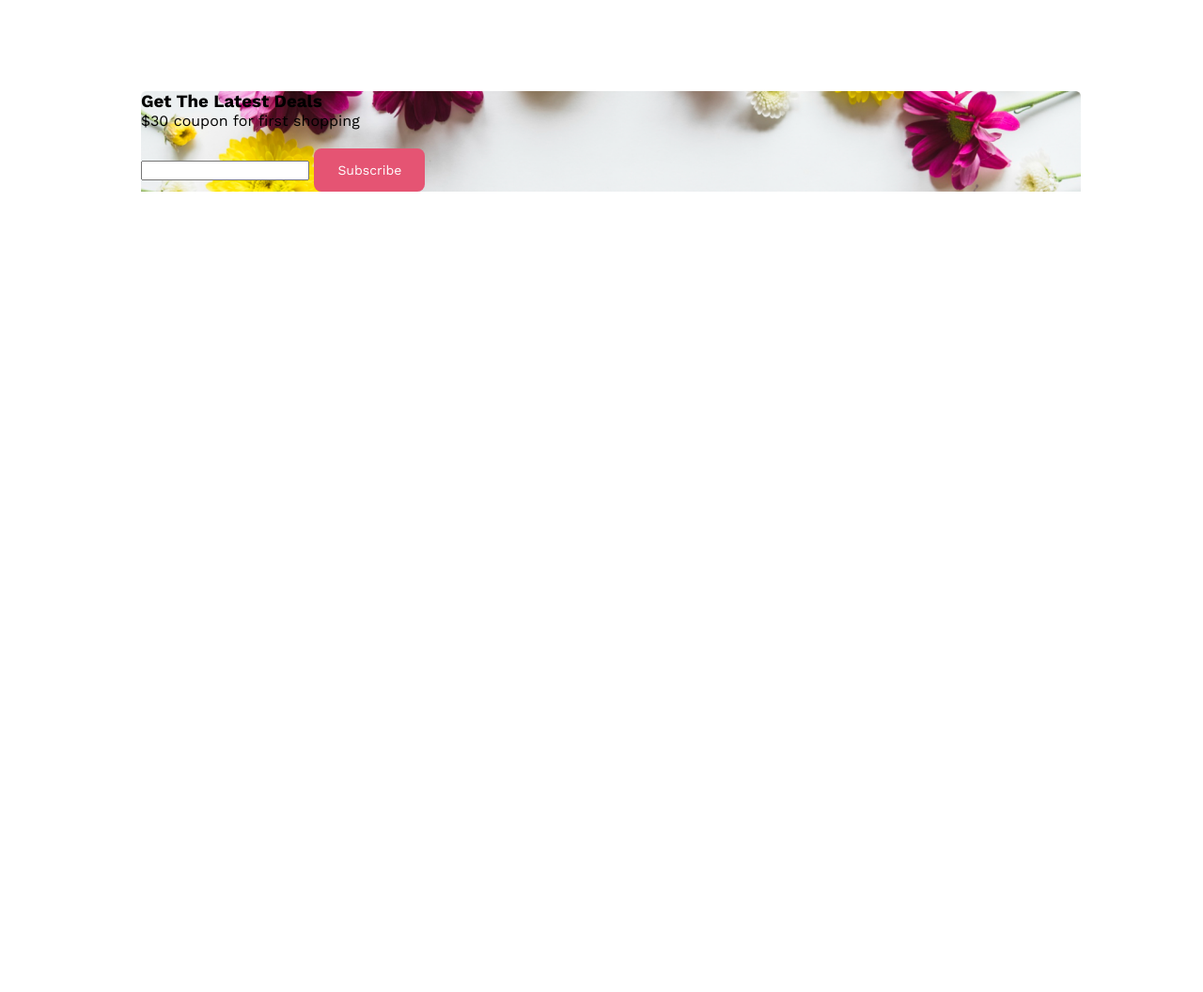
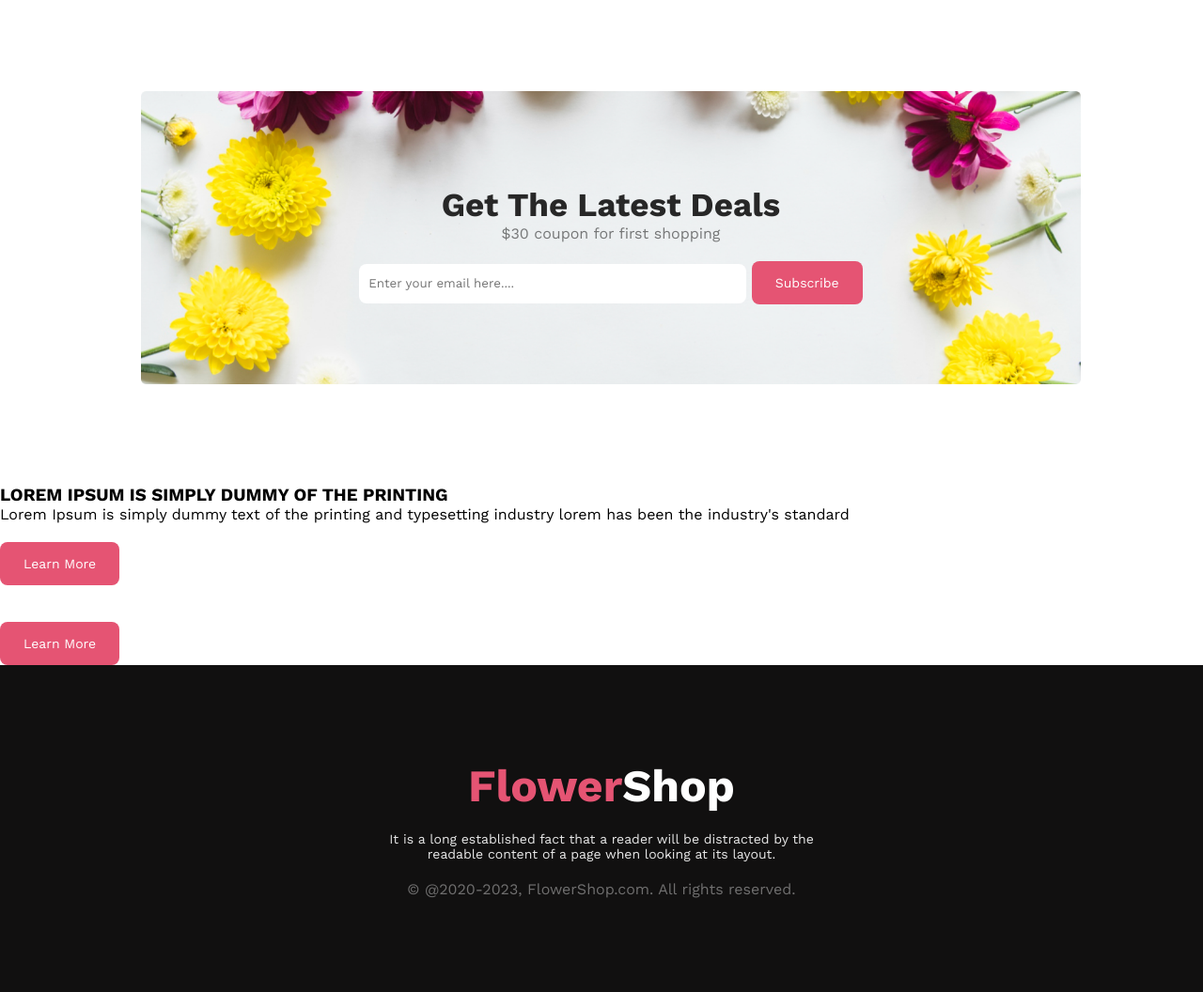
Before and after one commit to Shihab0077/flower-shop-assignment-1, a plain HTML site: page index.html in a window 1280 px wide. Shown: the part 2506-3562 px from the top of the page at 94% size. Before the commit the page ends 2760 px from the top, so only its background shows below. Drawn offline with nearby package versions, Linux system fonts and the light colour scheme.

Commit message:
footer section added

```diff
--- a/css/flower.css
+++ b/css/flower.css
@@ -143,7 +143,7 @@
 font-size: 30px;
 font-weight: 700;
 }
-.off-color{
+.primary-color{
     color: #e55473;
 }
 .hot-subtitle{
@@ -169,10 +169,52 @@ margin-top: 10px;
 }
 /* latest section */
 .latest-section{
-  margin: 50px 130px 50px 150px;
+  margin: 50px 130px 0px 150px;
   background-image: url("../flower-img/cover1.png");
   background-repeat: no-repeat;
-  background-size: cover;
-
+  background-size: contain;
+  height: 400px;
 
 }
+.latest-text{
+  text-align: center;
+ padding-top: 100px;
+}
+.latest-title{
+  color: #272727;
+font-size: 35px;
+font-weight: 700;
+}
+.latest-subtitle{
+  color: rgba(39, 39, 39, 0.60);
+font-size: 16px;
+font-weight: 400;
+}
+.latest-input{
+  margin-top: 20px;
+  border-style: none;
+  padding-left: 10px;
+  width: 400px;
+height: 40px;
+border-radius: 8px;
+background: #FFF;
+
+}
+/* footer-style */
+.footer{
+  background-color: #111010;
+  text-align: center;
+  padding: 100px;
+  color: #fff;
+}
+.footer-title{
+  font-size: 48px;
+font-weight: 800;
+margin-bottom: 20px;
+}
+.footer-copyright{
+  margin-top: 20px;
+  color: rgba(255, 255, 255, 0.40);
+font-size: 16px;
+font-weight: 400;
+}
--- a/index.html
+++ b/index.html
@@ -69,7 +69,7 @@
         <section>
             <div class="hot-deal-container">
                 <div class="hot-div">
-                    <h3 class="hot-title">Hot Deal ! Sale Up To 25% <span class="off-color">Off</span></h3>
+                    <h3 class="hot-title">Hot Deal ! Sale Up To 25% <span class="primary-color">Off</span></h3>
                     <p class="hot-subtitle">It is a long established fact that a reader will be distracted by the readable content of a page when looking at its layout.</p>
                     <button class="btn-primary">Sign up</button>
                 </div>
@@ -94,17 +94,40 @@
         <!-- latest section -->
         <section>
             <div class="latest-section">
-                <div>
+                <div class="latest-text">
                     <h3 class="latest-title">Get The Latest Deals</h3>
                 <p class="latest-subtitle">$30 coupon for first shopping</p>
-                <input type="email" name="" id="">
+                <input type="email" placeholder="Enter your email here...." class="latest-input" name="" id="">
                 <button class="btn-primary">Subscribe</button>
+                </div>
+            </div>
+        </section>
+        <!-- meaningful section -->
+        <section>
+            <div class="learn-div">
+                <div class="learn-column">
+                    <img src="" alt="" class="learn-image learn-text">
+                        <h3 class="learn-title">LOREM IPSUM IS SIMPLY DUMMY OF THE PRINTING</h3>
+                        <p class="learn-subtitle">Lorem Ipsum is simply dummy text of the printing and typesetting industry lorem has been the industry's standard</p>
+                        <button class="btn-primary">Learn More</button>
+                    </img>
+                </div>
+                <div class="learn-column">
+                    <img src="" alt="" class="learn-image learn-text">
+                        <h3 class="learn-title"></h3>
+                        <p class="learn-subtitle"></p>
+                        <button class="btn-primary">Learn More</button>
+                    </img>
                 </div>
             </div>
         </section>
     </body>
     <footer>
-
+        <div class="footer">
+            <h2 class="footer-title"><span class="primary-color">Flower</span>Shop</h2>
+            <p class="section-subtitle" style="color: rgba(255, 255, 255, 0.90);">It is a long established fact that a reader will be distracted by the readable content of a page when looking at its layout.</p>
+            <p class="footer-copyright">&copy; @2020-2023, FlowerShop.com. All rights reserved. </p>
+        </div>
     </footer>
 </body>
 </html>
```
